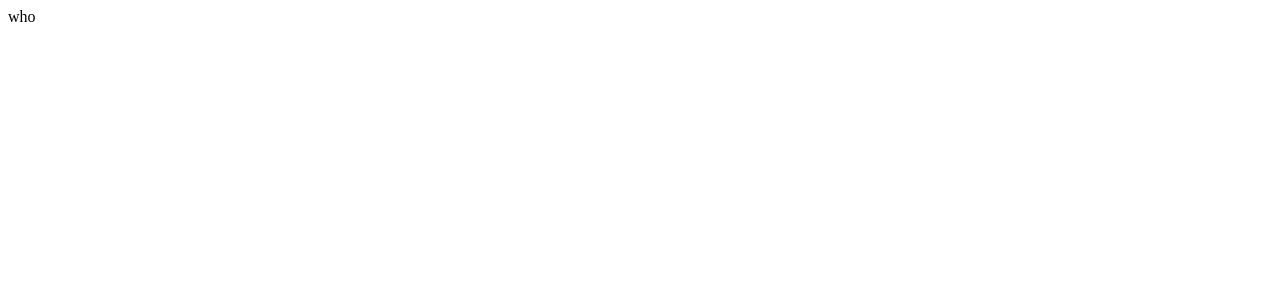
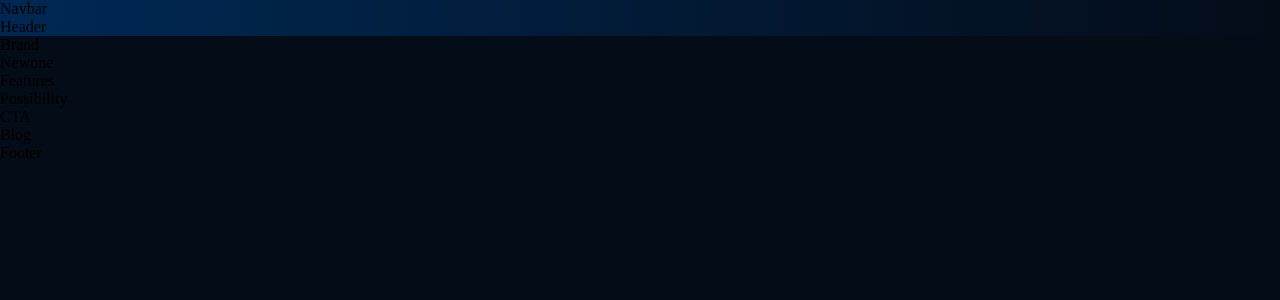
Before and after one commit to kaidoverse/Newone, a React (Create React App) app: page / in a window 1280 px wide. Shown: the top 300 px of the page. Built offline with nearby package versions, Linux system fonts and the light colour scheme; the HTML template or start-up script is replaced by a standard one.

Commit message:
Update styles in App.css and index.css

```diff
--- /dev/null
+++ b/src/App.css
@@ -0,0 +1,32 @@
+* {
+    box-sizing: border-box;
+    padding: 0;
+    margin: 0;
+    scroll-behavior: smooth;
+}
+
+body {
+    background: var(--color-bg);
+}
+
+a {
+    color: unset;
+    text-decoration: none;
+}
+
+.gradient__bg {
+    /* ff 3.6+ */
+    background: -moz-radial-gradient(circle at 3% 25%, rgba(0, 40, 83, 1) 0%, rgba(4, 12, 24, 1) 100%);
+
+    /* safari 5.1+,chrome 10+ */
+    background: -webkit-radial-gradient(circle at 3% 25%, rgba(0, 40, 83, 1) 0%, rgba(4, 12, 24, 1) 100%);
+
+    /* opera 11.10+ */
+    background: -o-radial-gradient(circle at 3% 25%, rgba(0, 40, 83, 1) 0%, rgba(4, 12, 24, 1) 100%);
+
+    /* ie 10+ */
+    background: -ms-radial-gradient(circle at 3% 25%, rgba(0, 40, 83, 1) 0%, rgba(4, 12, 24, 1) 100%);
+
+    /* global 92%+ browsers support */
+    background: radial-gradient(circle at 3% 25%, rgba(0, 40, 83, 1) 0%, rgba(4, 12, 24, 1) 100%);
+}
--- a/src/App.js
+++ b/src/App.js
@@ -1,11 +1,24 @@
 import React from 'react';
 
+import { Footer, Blog, Features, Newone, Header, Possibility } from './containers/';
+import { CTA, Brand, Navbar } from './components';
+import './App.css';
 
 
 const App = () => {
     return (
-        <div>
-            who
+        <div className="App">
+            <div className="gradient__bg">
+                <Navbar />
+                <Header />
+            </div>
+            <Brand />
+            <Newone />
+            <Features />
+            <Possibility />
+            <CTA />
+            <Blog />
+            <Footer />
         </div>
     )
 }
--- /dev/null
+++ b/src/index.css
@@ -0,0 +1,14 @@
+@import url('https://fonts.googleapis.com/css2?family=Manrope:wght@200;300;400;500;600;700;800&display=swap');
+
+:root {
+  --font-family: 'Manrope', sans-serif;
+
+  --gradient-text: linear-gradient(89.97deg, #AE67FA 1.84%, #F49867 102.67%);
+  --gradient-bar: linear-gradient(103.22deg, #AE67FA -13.86%, #F49867 99.55%);
+
+  --color-bg: #040C18;
+  --color-footer : #031B34;
+  --color-blog: #042c54;
+  --color-text: #81AFDD;
+  --color-subtext: #FF8A71;
+}
--- a/src/index.js
+++ b/src/index.js
@@ -1,5 +1,6 @@
 import { createRoot } from 'react-dom/client';
 import App from './App';
+import './index.css';
 
 const root = document.getElementById('root');
 
```
